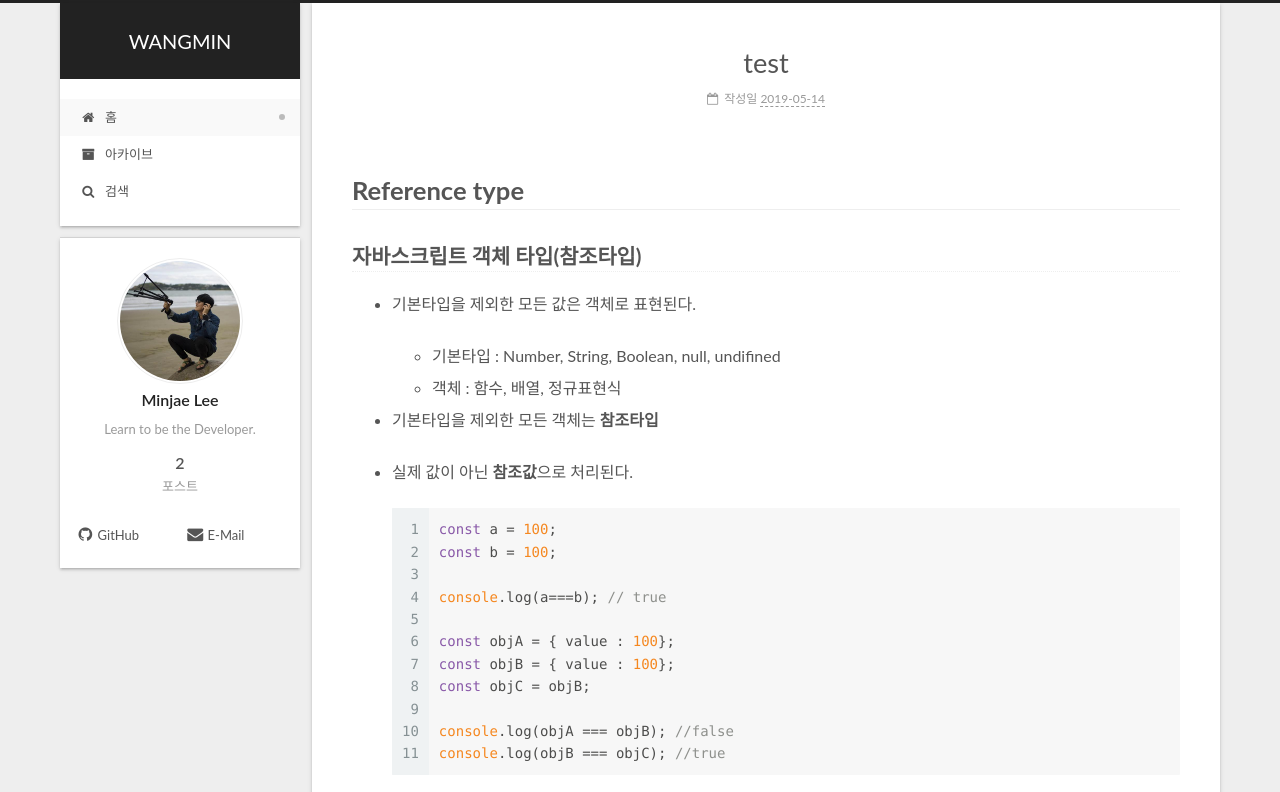
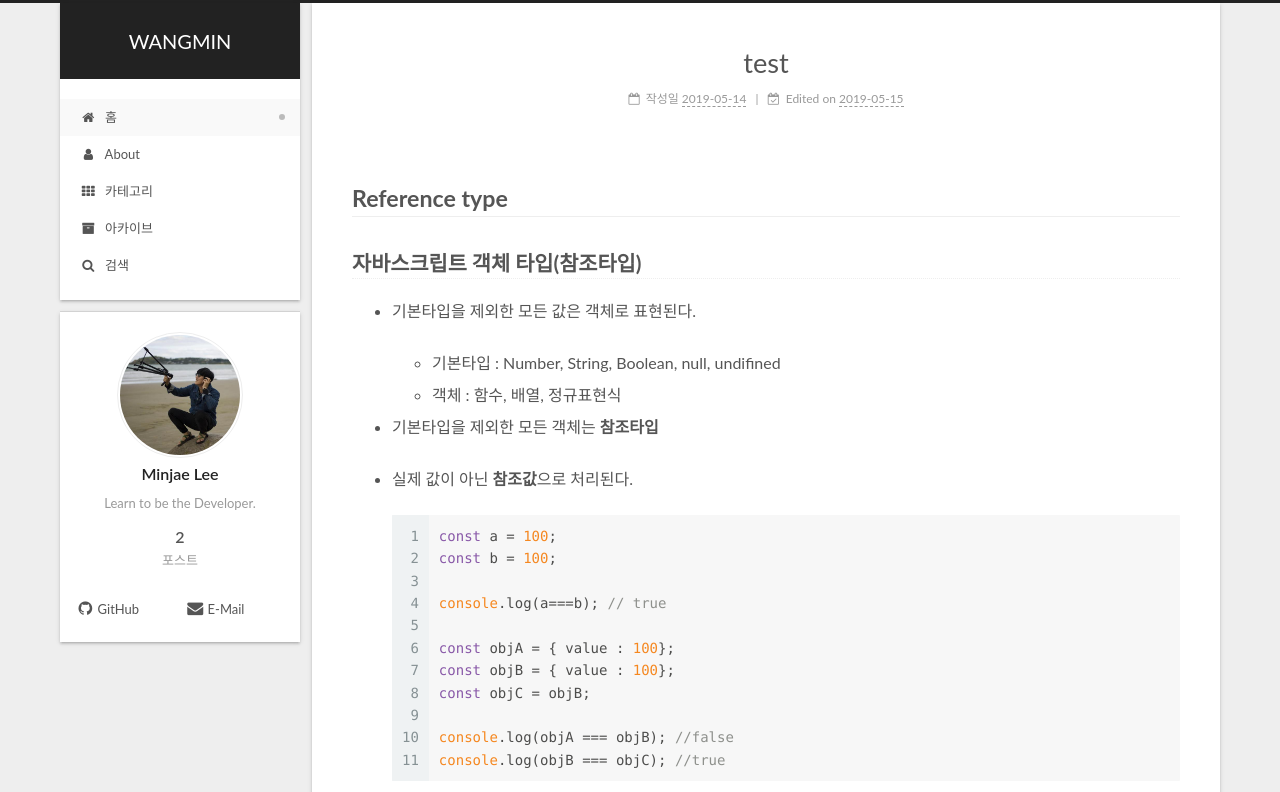
Before and after one commit to Min-92/_Min-92.github.io-old-, a plain HTML site: page index.html in a window 1280 px wide. Shown: the top 792 px of the page. Drawn offline with Linux system fonts and the light colour scheme.

Commit message:
Site updated: 2019-05-15 01:50:39

```diff
--- a/css/main.css
+++ b/css/main.css
@@ -1768,7 +1768,7 @@ pre .javascript .function {
   width: 4px;
   height: 4px;
   border-radius: 50%;
-  background: #ff2fff;
+  background: #0f7cb1;
 }
 .feed-link,
 .chat {
--- a/index.html
+++ b/index.html
@@ -230,6 +230,40 @@
 
 
 
+          <li class="menu-item menu-item-about">
+
+
+
+
+
+
+
+
+
+    <a href="/about/" rel="section"><i class="menu-item-icon fa fa-fw fa-user"></i> <br>About</a>
+
+  </li>
+
+
+
+
+          <li class="menu-item menu-item-categories">
+
+
+
+
+
+
+
+
+
+    <a href="/categories/" rel="section"><i class="menu-item-icon fa fa-fw fa-th"></i> <br>카테고리</a>
+
+  </li>
+
+
+
+
           <li class="menu-item menu-item-archives">
 
 
@@ -366,12 +400,24 @@
 
 
 
-              <time title="Post created: 2019-05-14 21:05:40 / Updated at: 22:12:03" itemprop="dateCreated datePublished" datetime="2019-05-14T21:05:40+09:00">2019-05-14</time>
+              <time title="Post created: 2019-05-14 21:05:40" itemprop="dateCreated datePublished" datetime="2019-05-14T21:05:40+09:00">2019-05-14</time>
 
 
 
 
 
+
+
+                <span class="post-meta-divider">|</span>
+
+
+                <span class="post-meta-item-icon">
+                  <i class="fa fa-calendar-check-o"></i>
+                </span>
+
+                  <span class="post-meta-item-text">Edited on</span>
+
+                <time title="Updated at: 2019-05-15 01:38:15" itemprop="dateModified" datetime="2019-05-15T01:38:15+09:00">2019-05-15</time>
 
 
           </span>
@@ -407,7 +453,7 @@
 
 
 
-            <h1 id="Reference-type"><a href="#Reference-type" class="headerlink" title="Reference type"></a>Reference type</h1><h3 id="자바스크립트-객체-타입-참조타입"><a href="#자바스크립트-객체-타입-참조타입" class="headerlink" title="자바스크립트 객체 타입(참조타입)"></a>자바스크립트 객체 타입(참조타입)</h3><ul>
+            <h2 id="Reference-type"><a href="#Reference-type" class="headerlink" title="Reference type"></a>Reference type</h2><h3 id="자바스크립트-객체-타입-참조타입"><a href="#자바스크립트-객체-타입-참조타입" class="headerlink" title="자바스크립트 객체 타입(참조타입)"></a>자바스크립트 객체 타입(참조타입)</h3><ul>
 <li><p>기본타입을 제외한 모든 값은 객체로 표현된다.</p>
 <ul>
 <li>기본타입 : Number, String, Boolean, null, undifined</li>
```
Also changed, not shown: 2019/05/14/hello-world/index.html (+34 -0 lines), 2019/05/14/test/index.html (+50 -4 lines), archives/2019/05/index.html (+40 -0 lines), archives/2019/index.html (+40 -0 lines), archives/index.html (+40 -0 lines).
